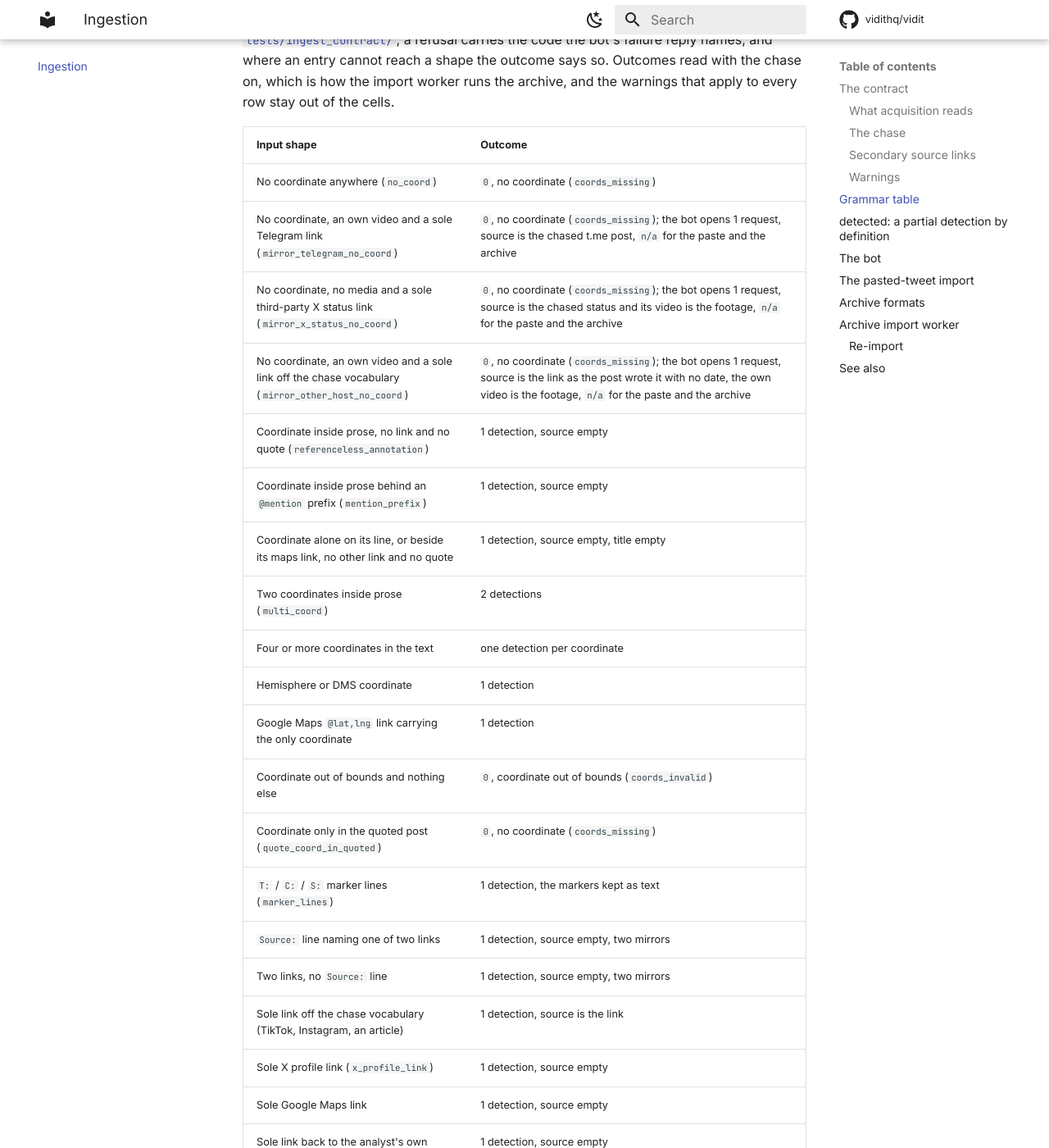
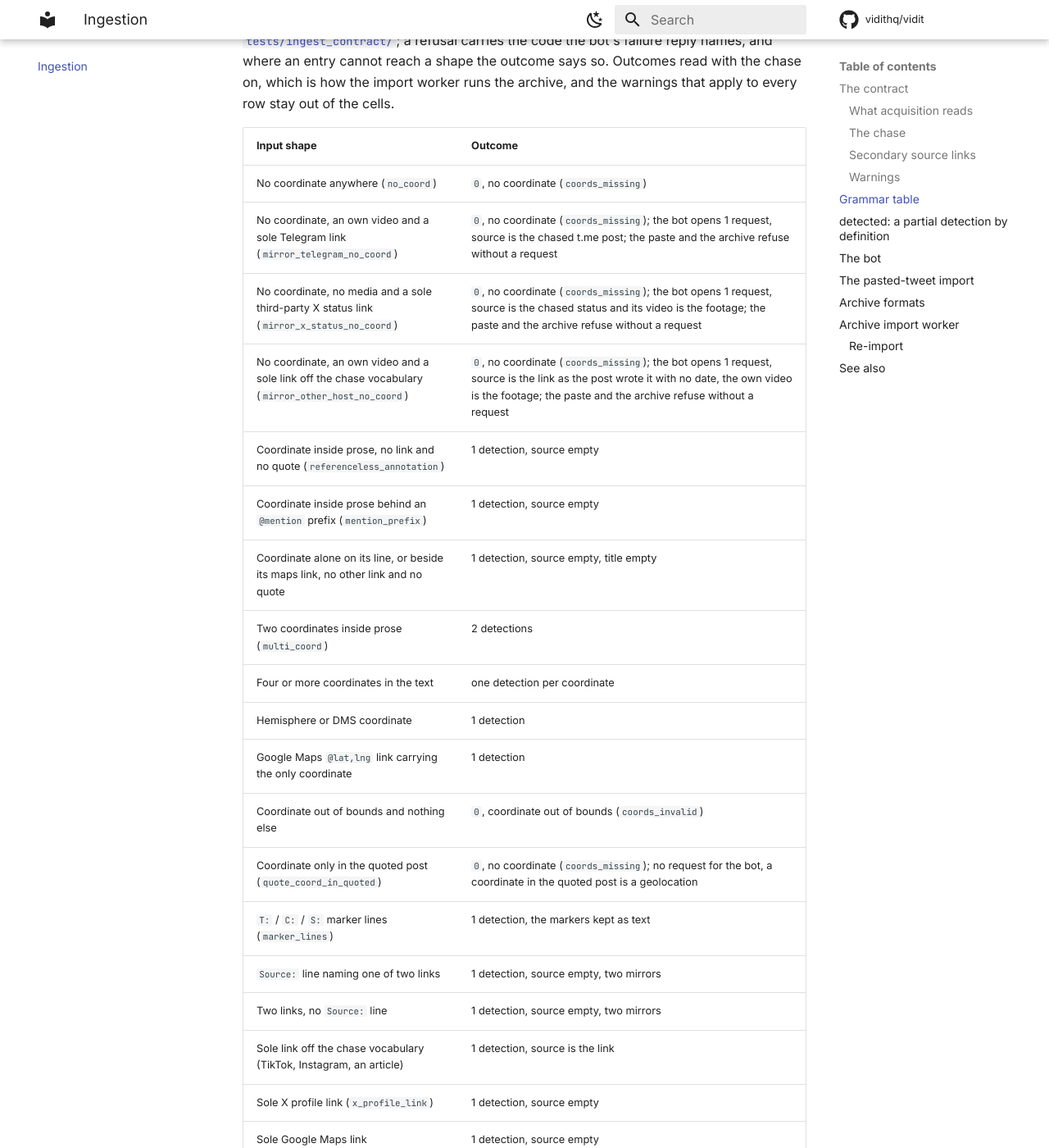
Before and after one commit to vidithq/vidit, an MkDocs documentation site: the page built from docs/ingestion.md, in a window 1280 px wide and 1400 px high, scrolled down 7685 px. Shown: the whole window at 82% size. Built offline with MkDocs 1.6.1 and Material for MkDocs 9.7.7, drawn with Linux system fonts in a browser that asks for light colours; comment, search, counter and statistics services are not loaded; some of the changed text lies outside the part shown.

Commit message:
docs(bot): one meaning per word across the reply copy and the ingestion doc
Co-Authored-By: Claude Fable 5.1 <noreply@anthropic.com>
Signed-off-by: vidit-admin <admin@vidit.app>

````diff
--- a/docs/ingestion.md
+++ b/docs/ingestion.md
@@ -49,7 +49,7 @@ flowchart LR
 
   subgraph feedback [What the analyst gets]
     direction LR
-    f1["`**compose_reply**
+    f1["`**compose_reply, compose_request_reply**
     bot: in-thread reply, ref plus warnings`"]:::spec
     f2["`**TweetImportRead**
     paste: detection ids and warnings; review opens on a clean run`"]:::spec
@@ -104,11 +104,14 @@ flowchart LR
   first line beyond coordinates and links; the raw text, t.co expanded`"]:::shared
   detection["`**Detection**
   one per coordinate, plus its warnings`"]:::core
+  draft["`**RequestDraft**
+  no coordinate, footage and a named source, when the caller asks; travels beside the refusal`"]:::core
 
   text --> coords
   coords -- "no coordinate" --> refuse
   coords --> src --> media --> title --> detection
   src --> sec --> detection
+  title -- "no coordinate, footage, a source, asked" --> draft
 ```
 
 **In**: the threads the entry acquired. Never across authors, and one hop for a post with content of its own ([see what acquisition reads](#what-acquisition-reads)), so an analyst posts the coordinate and replies to themselves with the source link, and provenance anchors on the parent whichever of the two the entry was pointed at. The archive reads its threads from the export, which carries every reply edge inline. Acquisition runs [the chase](#the-chase), so resolution does no I/O.
@@ -257,9 +260,9 @@ Each row is one input shape and the outcome the engine produces for it. The thre
 | Input shape | Outcome |
 |---|---|
 | No coordinate anywhere (`no_coord`) | `0`, no coordinate (`coords_missing`) |
-| No coordinate, an own video and a sole Telegram link (`mirror_telegram_no_coord`) | `0`, no coordinate (`coords_missing`); the bot opens 1 request, source is the chased t.me post, `n/a` for the paste and the archive |
-| No coordinate, no media and a sole third-party X status link (`mirror_x_status_no_coord`) | `0`, no coordinate (`coords_missing`); the bot opens 1 request, source is the chased status and its video is the footage, `n/a` for the paste and the archive |
-| No coordinate, an own video and a sole link off the chase vocabulary (`mirror_other_host_no_coord`) | `0`, no coordinate (`coords_missing`); the bot opens 1 request, source is the link as the post wrote it with no date, the own video is the footage, `n/a` for the paste and the archive |
+| No coordinate, an own video and a sole Telegram link (`mirror_telegram_no_coord`) | `0`, no coordinate (`coords_missing`); the bot opens 1 request, source is the chased t.me post; the paste and the archive refuse without a request |
+| No coordinate, no media and a sole third-party X status link (`mirror_x_status_no_coord`) | `0`, no coordinate (`coords_missing`); the bot opens 1 request, source is the chased status and its video is the footage; the paste and the archive refuse without a request |
+| No coordinate, an own video and a sole link off the chase vocabulary (`mirror_other_host_no_coord`) | `0`, no coordinate (`coords_missing`); the bot opens 1 request, source is the link as the post wrote it with no date, the own video is the footage; the paste and the archive refuse without a request |
 | Coordinate inside prose, no link and no quote (`referenceless_annotation`) | 1 detection, source empty |
 | Coordinate inside prose behind an `@mention` prefix (`mention_prefix`) | 1 detection, source empty |
 | Coordinate alone on its line, or beside its maps link, no other link and no quote | 1 detection, source empty, title empty |
@@ -268,7 +271,7 @@ Each row is one input shape and the outcome the engine produces for it. The thre
 | Hemisphere or DMS coordinate | 1 detection |
 | Google Maps `@lat,lng` link carrying the only coordinate | 1 detection |
 | Coordinate out of bounds and nothing else | `0`, coordinate out of bounds (`coords_invalid`) |
-| Coordinate only in the quoted post (`quote_coord_in_quoted`) | `0`, no coordinate (`coords_missing`) |
+| Coordinate only in the quoted post (`quote_coord_in_quoted`) | `0`, no coordinate (`coords_missing`); no request for the bot, a coordinate in the quoted post is a geolocation |
 | `T:` / `C:` / `S:` marker lines (`marker_lines`) | 1 detection, the markers kept as text |
 | `Source:` line naming one of two links | 1 detection, source empty, two mirrors |
 | Two links, no `Source:` line | 1 detection, source empty, two mirrors |
````
Also changed, not shown: other parts of docs/ingestion.md (+2 -2 lines), CHANGELOG.md (+1 -1 lines), planning/next.md (+2 -2 lines), 4 other files.
